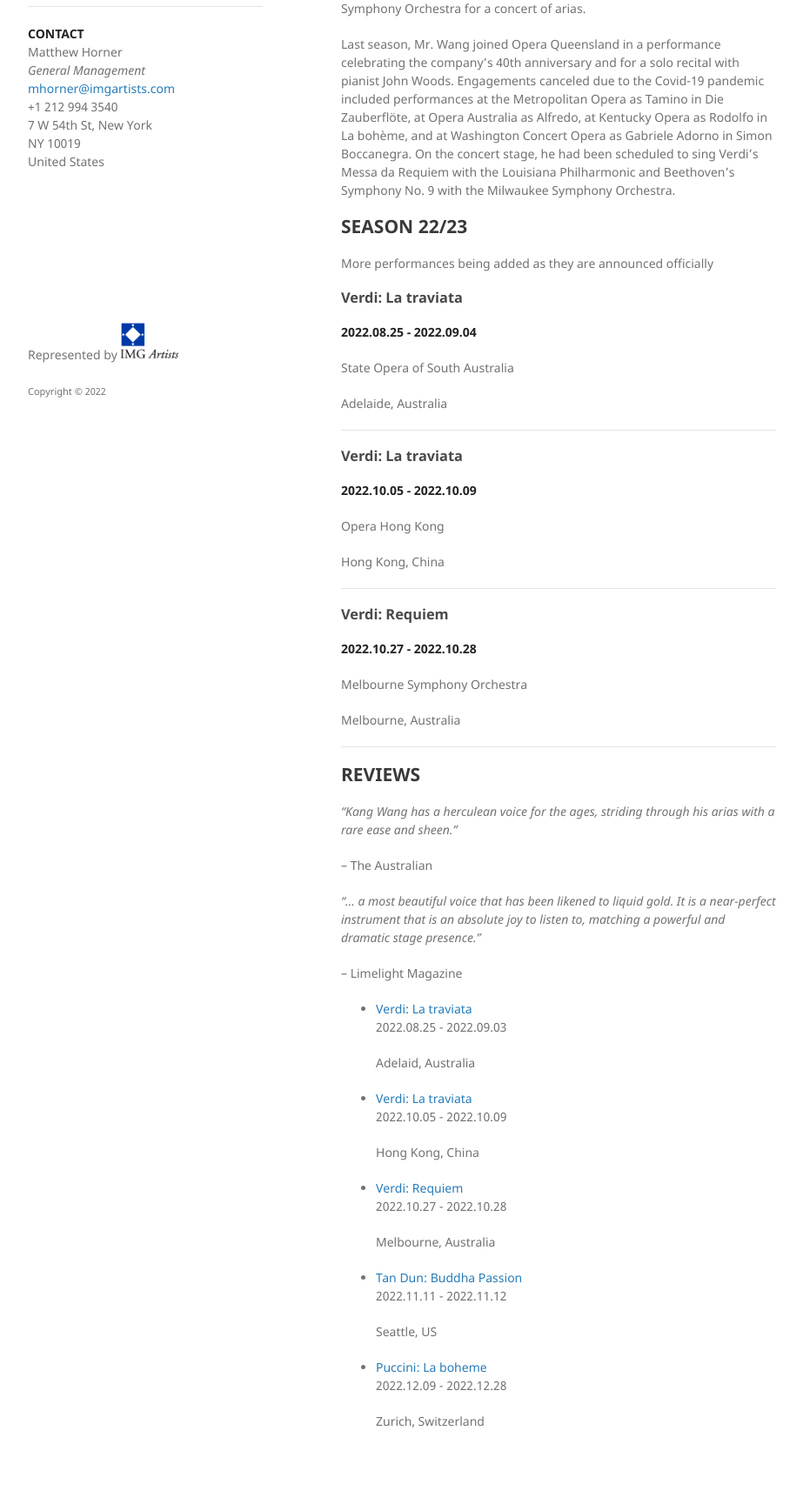
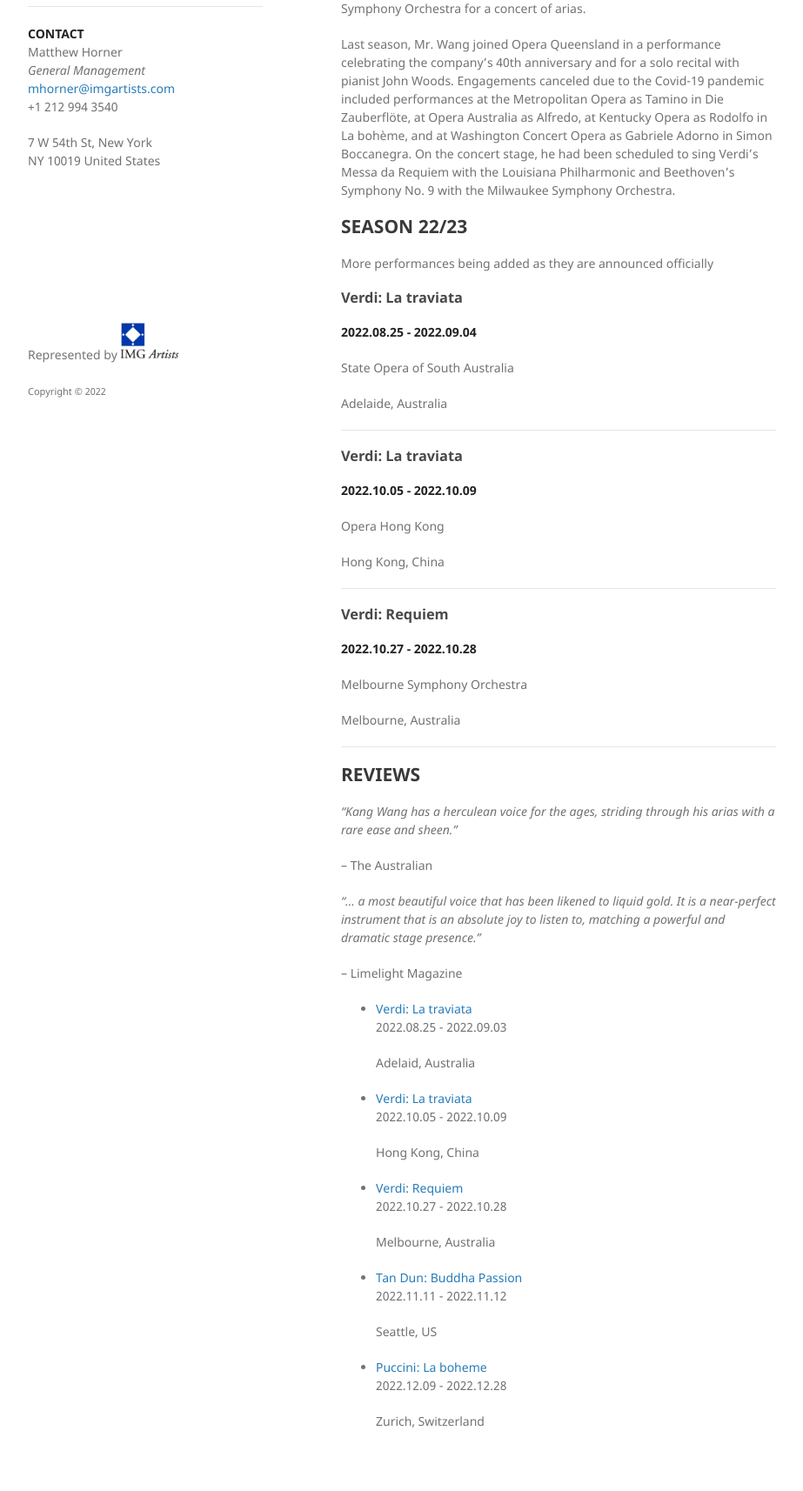
Before and after one commit to kwopera/tkw, a Jekyll site: the page built from index.md, in a window 1280 px wide. Shown: the part 371-2085 px from the top of the page at 87% size, without its empty margins (178-1101 px from the left). Built offline with Jekyll 4.4.1, drawn with Linux system fonts in a browser that asks for light colours.

Commit message:
Update default.html

```diff
--- a/_layouts/default.html
+++ b/_layouts/default.html
@@ -29,15 +29,14 @@
 
         <hr>
 
-        <p><strong>CONTACT</strong><br/>
+        <p style="line-height: 1.5em;"><strong>CONTACT</strong><br/>
           Matthew Horner<br/>
           <em>General Management</em><br/>
           <a href="mailto:mhorner@imgartists.com">mhorner@imgartists.com</a><br/>
           +1 212 994 3540<br/>
-          7 W 54th St, New York <br/>
-          NY 10019<br/>
-          United States
-
+        </p>
+        <p>7 W 54th St, New York <br/>
+          NY 10019 United States
         </p>
 
         <!-- {% if site.github.is_project_page %}
```
